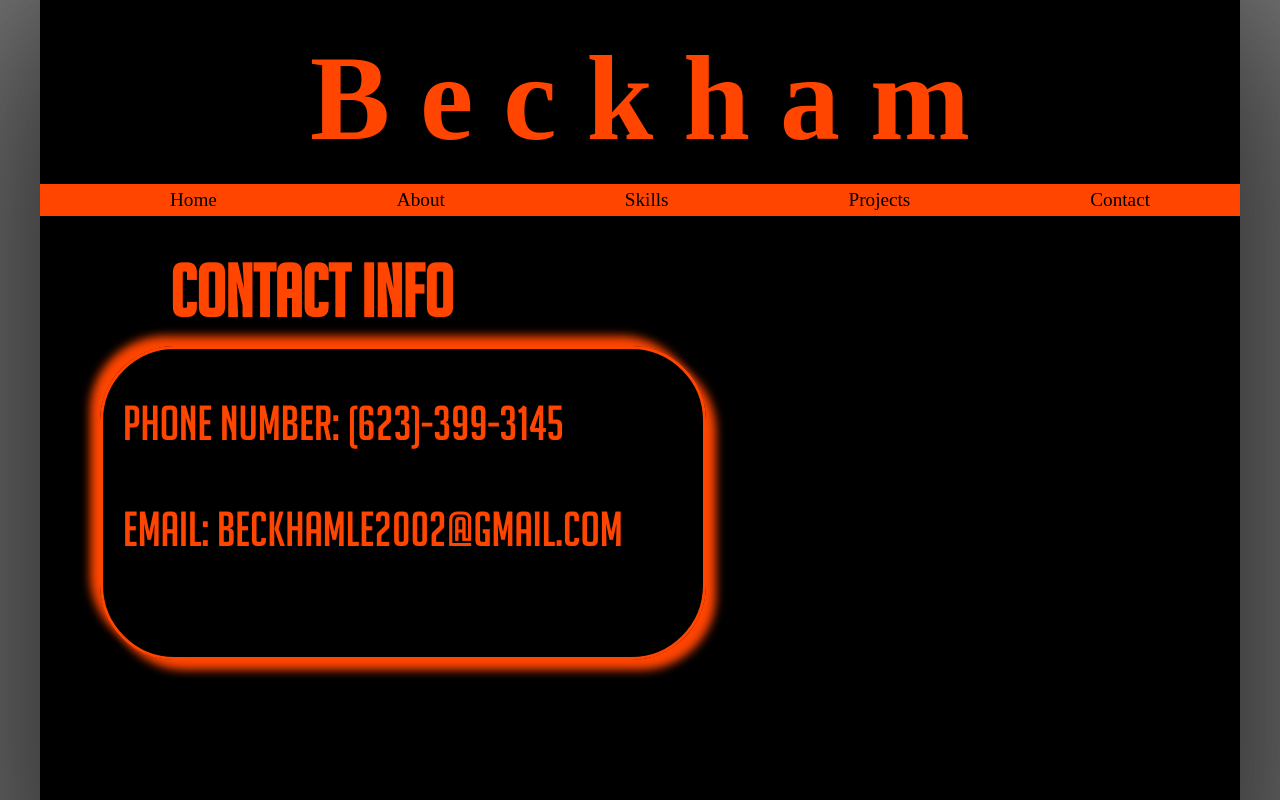
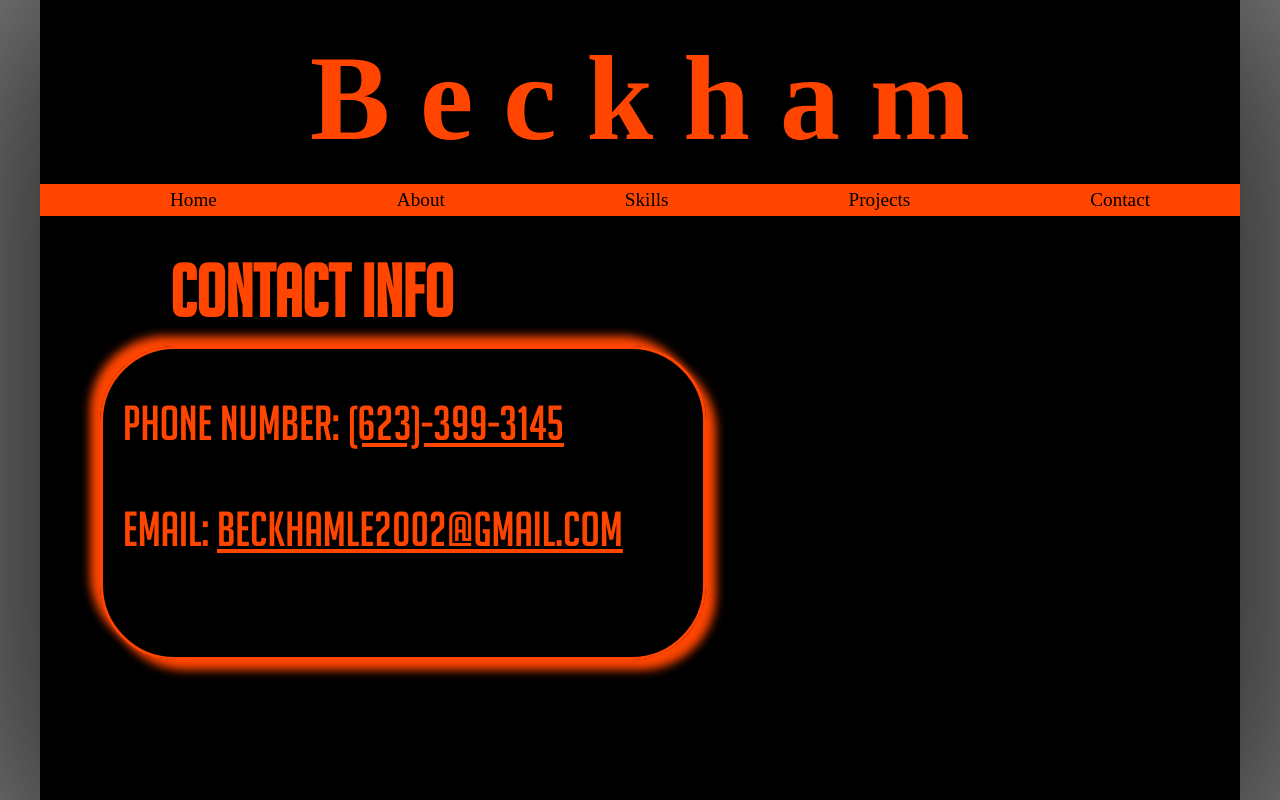
Before and after one commit to Beckham1240/test_site, a plain HTML site: page contact.html in a window 1280 px wide. Shown: the top 800 px of the page. Drawn offline with Linux system fonts and the light colour scheme; a web font is replaced by a local one.

Commit message:
worked on some of contact css

```diff
--- a/contact.css
+++ b/contact.css
@@ -7,3 +7,7 @@ p{
     font-size: 2em;
     padding-left: 20px;
 }
+
+article a{
+    color: orangered;
+}
--- a/contact.html
+++ b/contact.html
@@ -28,10 +28,10 @@
                 <h2>Contact Info</h2>
                 <article>
                     <p>
-                        Phone Number: (623)-399-3145
+                        Phone Number: <a href="tel:+6233993145">(623)-399-3145</a>
                         <br>
                         <br>
-                        Email: beckhamle2002@gmail.com
+                        Email: <a href="mailto:beckhamle2002@gmail.com">beckhamle2002@gmail.com</a>
                         <br>
                         <br>
                     </p>
--- a/design.css
+++ b/design.css
@@ -30,7 +30,7 @@ body{
     box-shadow: 10px 10px 200px rgb(51,51,51),
                 -10px 10px 200px rgb(51,51,51);
     background: black;
-    height: 960px;
+    height: 830px;
 }
 
 section.row::after {
```
Also changed, not shown: 1 other file.
